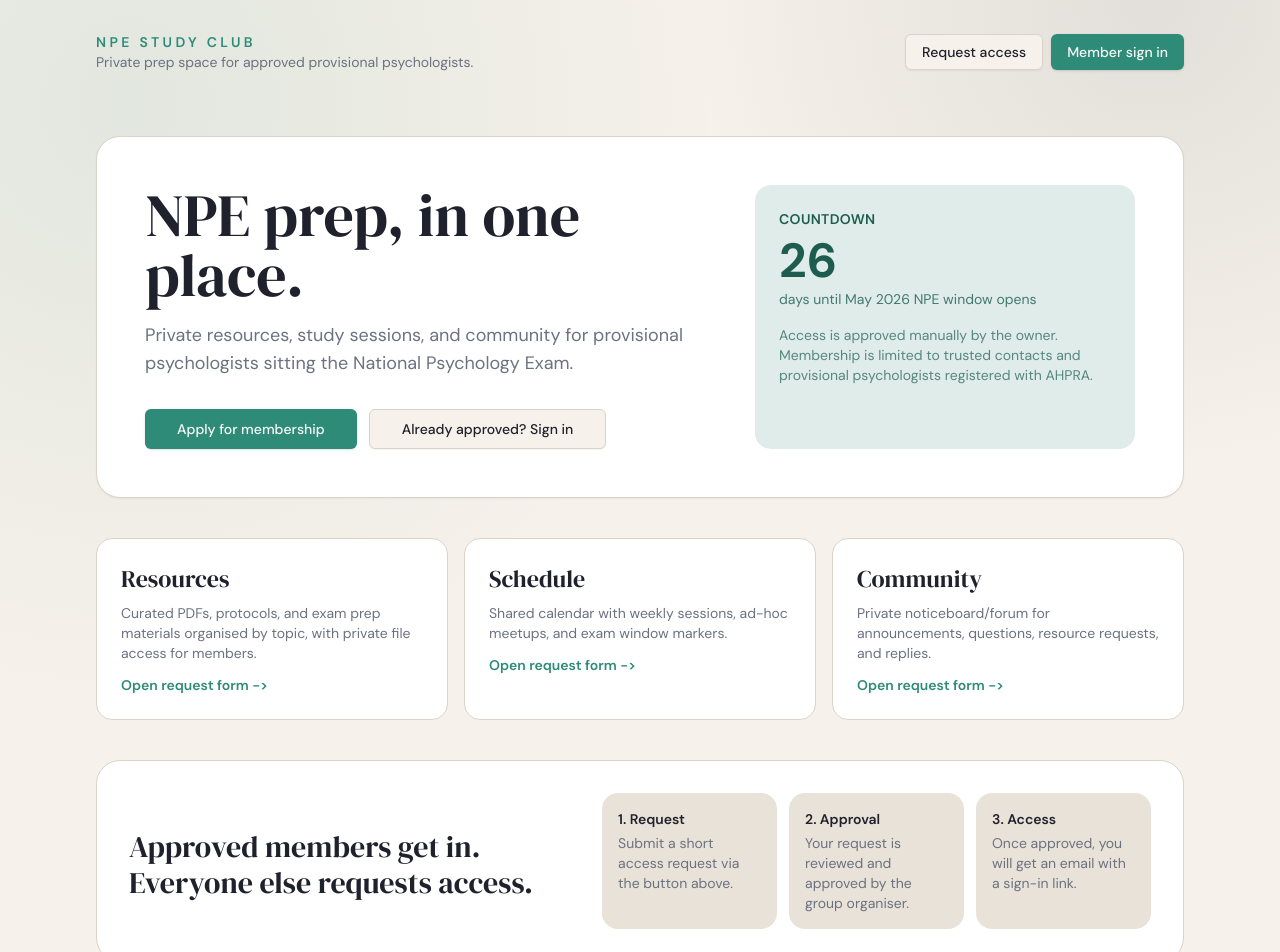
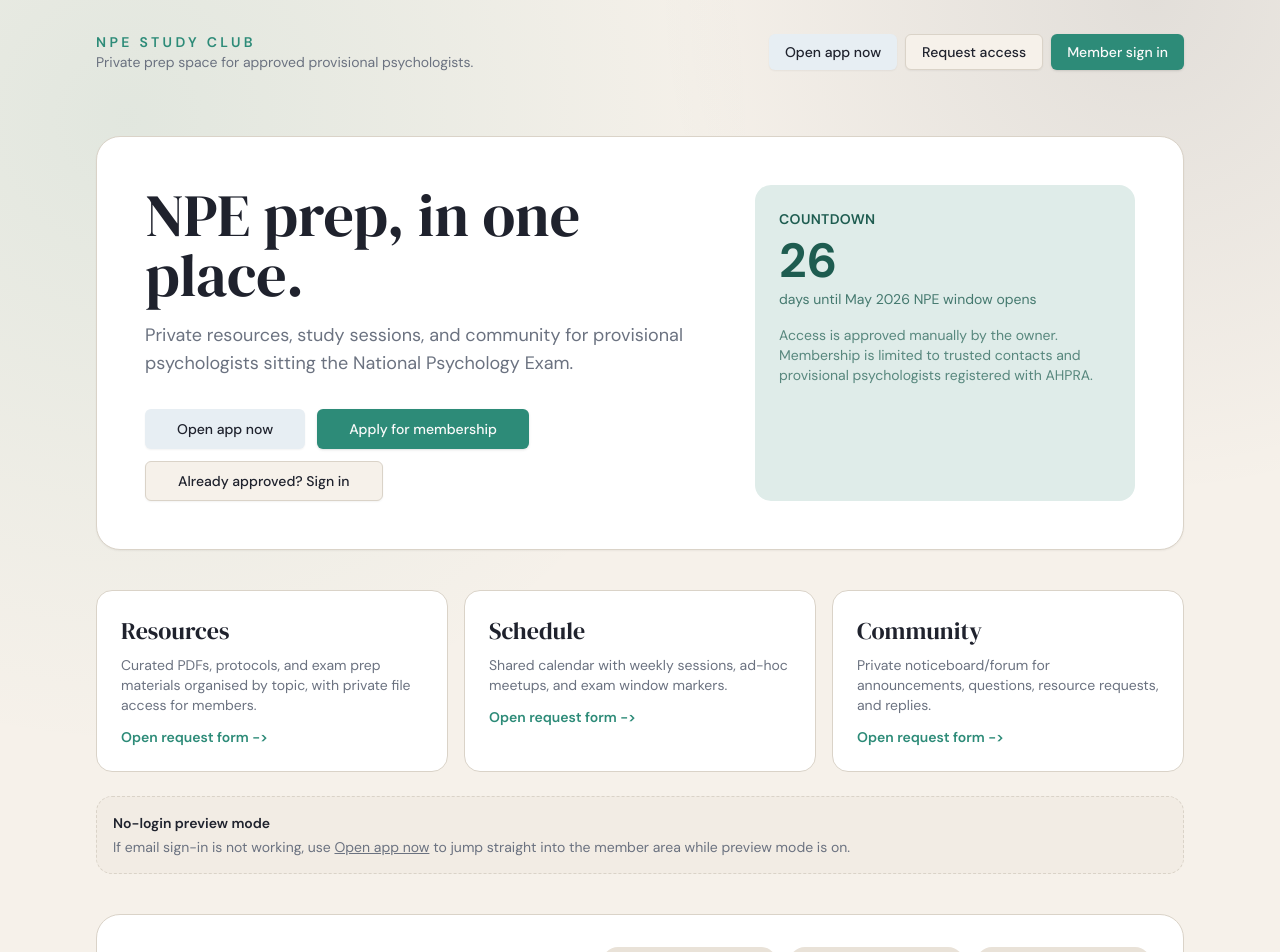
Before and after one commit to ccicm/NPEstudyclub, a Next.js app in the folder npe-web/: page / in a window 1280 px wide. Shown: the top 952 px of the page. Built offline with nearby package versions, Linux system fonts and the light colour scheme; no server answers.

Commit message:
loopbugfix

```diff
--- a/npe-web/app/auth/login/page.tsx
+++ b/npe-web/app/auth/login/page.tsx
@@ -1,10 +1,15 @@
 import { LoginForm } from "@/components/login-form";
+import Link from "next/link";
+import { Button } from "@/components/ui/button";
 
 export default function Page() {
   return (
     <div className="flex min-h-svh w-full items-center justify-center p-6 md:p-10">
-      <div className="w-full max-w-sm">
+      <div className="w-full max-w-sm space-y-4">
         <LoginForm />
+        <Button asChild variant="secondary" className="w-full">
+          <Link href="/dashboard?admin=1">Open app now</Link>
+        </Button>
       </div>
     </div>
   );
--- a/npe-web/app/auth/request/page.tsx
+++ b/npe-web/app/auth/request/page.tsx
@@ -97,6 +97,10 @@
         <p className="mt-4 text-sm text-muted-foreground">
           Already approved? <Link className="text-primary underline" href="/auth/login">Use member sign in</Link>.
         </p>
+
+        <p className="mt-2 text-sm text-muted-foreground">
+          Preview mode on? <Link className="text-primary underline" href="/dashboard?admin=1">Open app now</Link>.
+        </p>
       </div>
     </div>
   );
--- a/npe-web/app/page.tsx
+++ b/npe-web/app/page.tsx
@@ -20,6 +20,9 @@
           <p className="text-sm text-muted-foreground">Private prep space for approved provisional psychologists.</p>
         </div>
         <div className="flex gap-2">
+          <Button asChild variant="secondary">
+            <Link href="/dashboard?admin=1">Open app now</Link>
+          </Button>
           <Button asChild variant="outline">
             <Link href="/auth/request">Request access</Link>
           </Button>
@@ -38,6 +41,9 @@
               Psychology Exam.
             </p>
             <div className="mt-8 flex flex-wrap gap-3">
+              <Button asChild size="lg" variant="secondary">
+                <Link href="/dashboard?admin=1">Open app now</Link>
+              </Button>
               <Button asChild size="lg">
                 <Link href="/auth/request">Apply for membership</Link>
               </Button>
@@ -93,6 +99,13 @@
         </Link>
       </section>
 
+      <section className="mt-6 rounded-2xl border border-dashed bg-muted/30 p-4 text-sm text-muted-foreground">
+        <p className="font-semibold text-foreground">No-login preview mode</p>
+        <p className="mt-1">
+          If email sign-in is not working, use <Link href="/dashboard?admin=1" className="underline">Open app now</Link> to jump straight into the member area while preview mode is on.
+        </p>
+      </section>
+
       <section className="mt-10 rounded-3xl border bg-card p-8">
         <div className="grid gap-6 md:grid-cols-[0.9fr_1.1fr] md:items-center">
           <div>
```
